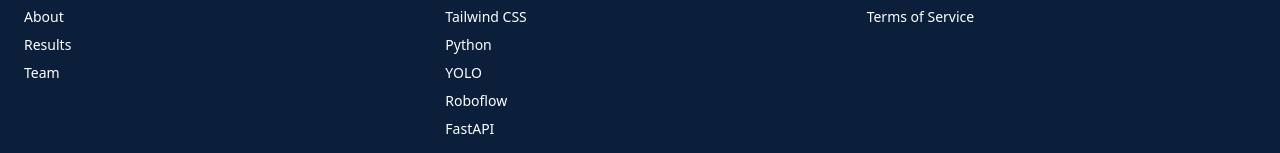
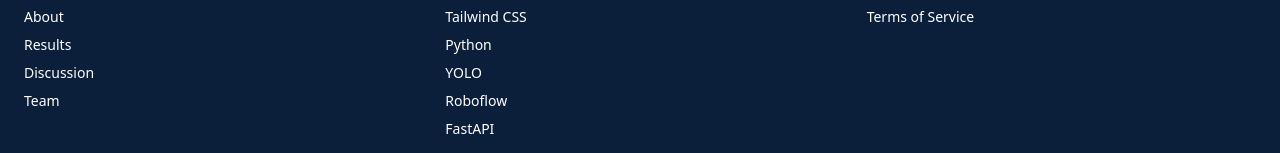
Before and after one commit to Hasintha-Darshana/Sinhala-handwritten, a React (Vite) app: page /results in a window 1280 px wide. Shown: the part 1573-1726 px from the top of the page. Built offline with nearby package versions, Linux system fonts and the light colour scheme.

Commit message:
edit footer section

```diff
--- a/src/components/footer.jsx
+++ b/src/components/footer.jsx
@@ -13,6 +13,7 @@
     <li><Link to="/" className="hover:underline">Home</Link></li>
     <li><Link to="/about" className="hover:underline">About</Link></li>
     <li><Link to="/results" className="hover:underline">Results</Link></li>
+    <li><Link to="/discussion" className="hover:underline">Discussion</Link></li>
     <li><Link to="/team" className="hover:underline">Team</Link></li>
   </ul>
 </div>
```
